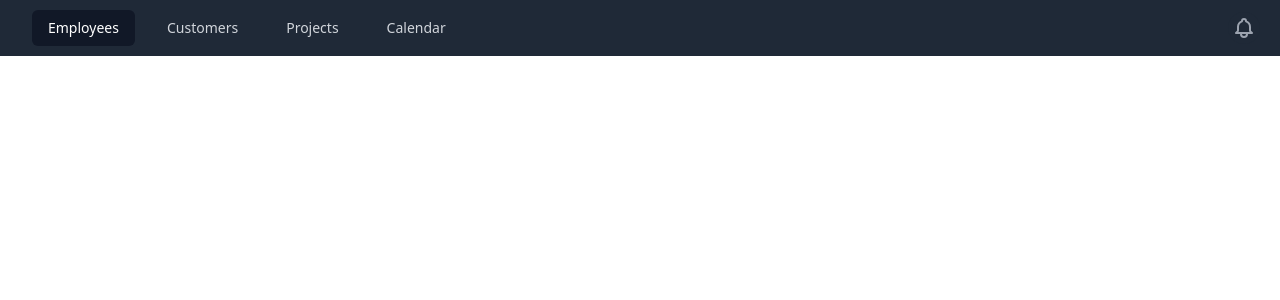
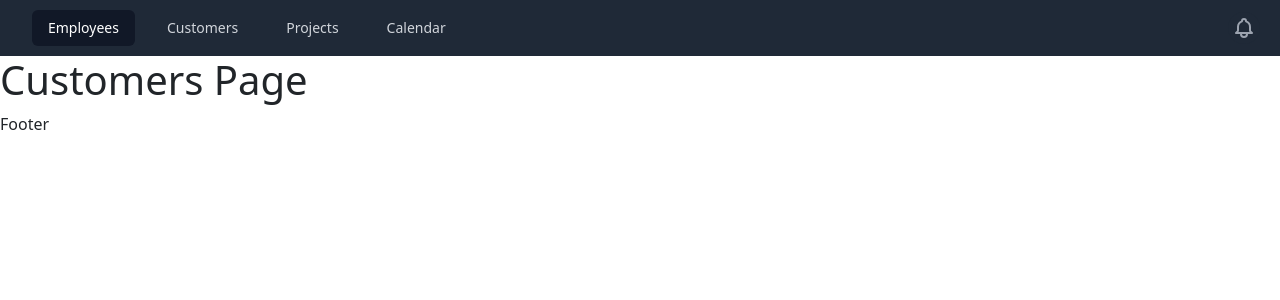
Before and after one commit to MichaelJSwain/react, a React (Create React App) app: page /customers in a window 1280 px wide. Shown: the top 300 px of the page. Built offline with nearby package versions, Linux system fonts and the light colour scheme.

Commit message:
set up initial Customers page component

```diff
--- a/src/App.js
+++ b/src/App.js
@@ -6,6 +6,7 @@ import AddEmployee from './components/AddEmployee';
 import EditEmployee from './components/EditEmployee';
 import Header from './components/Header';
 import Employees from './pages/Employees';
+import Customers from './pages/Customers';
 import { BrowserRouter, Routes, Route } from 'react-router-dom';
 
 function App() {
@@ -14,6 +15,7 @@ function App() {
             <BrowserRouter>
                 <Routes>
                     <Route path="/employees" element={<Employees />} />
+                    <Route path="/customers" element={<Customers />} />
                 </Routes>
             </BrowserRouter>
        </Header>
--- a/src/components/Header.js
+++ b/src/components/Header.js
@@ -177,6 +177,8 @@ export default function Header({children}) {
                 )}
             </Disclosure>
             {children}
+
+            <footer>Footer</footer>
         </div>
     );
 }
--- /dev/null
+++ b/src/pages/Customers.js
@@ -0,0 +1,9 @@
+const Customers = () => {
+    return (
+        <div>
+            <h1>Customers Page</h1>
+        </div>
+    );
+};
+
+export default Customers;
```
